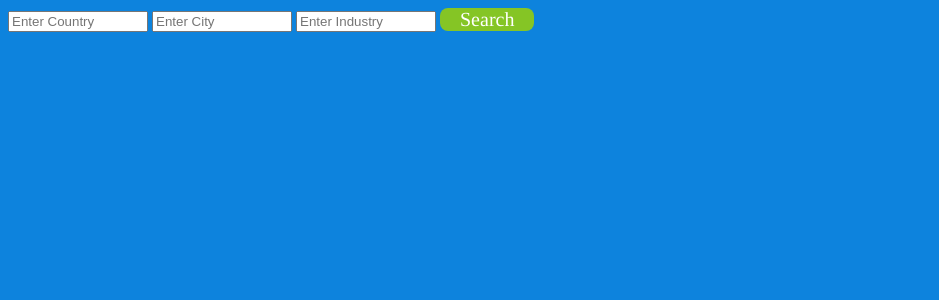
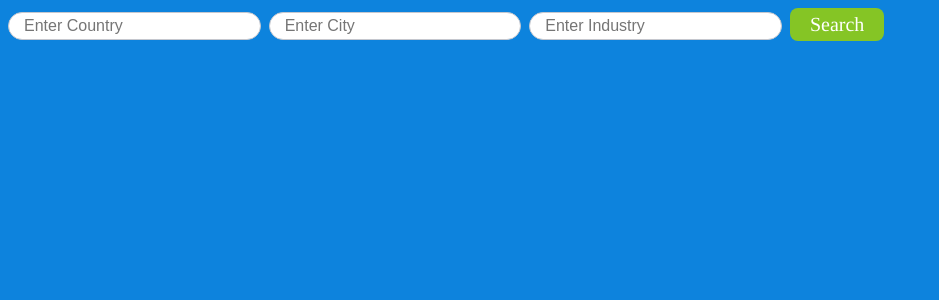
Before and after one commit to zenapotts/HackOff, a PHP site: page /home.html in a window 1280 px wide. Shown: the top 300 px of the page, without its empty margins (0-939 px from the left). Run offline with PHP 8.4, Linux system fonts and the light colour scheme.

Commit message:
Freshbooks Style

```diff
--- a/home.css
+++ b/home.css
@@ -1,25 +1,39 @@
+/*missing magnifying glass in search field*/
+#small-business-search-field{
+width: 20%;
+border-radius: 22px;
+border: 1px solid #c5c7ce;
+font-size: 1.0rem;
+padding: 4px 15px;
+outline: none;
+background: #fff;
+color: #8495a2;
+}
+
 .a{
 	color: #85c525;
 }
 
 .button{
 
-border: 0px solid #85c525;
+border: 0px solid #85C51F;
   font-family: Times;
   color: #ffffff;
   font-size: 20px;
   background: #85c525;
-  padding: 0px 20px 0px 20px;
+  padding: 5px 20px 5px 20px;
   text-decoration: none;
   border-radius: 8px;
+  transition: background-color 0.15s;
 }
 
-input[type=text] {
-    width: 140px;
-    -webkit-transition: width 0.4s ease-in-out;
-    transition: width 0.4s ease-in-out;
-}
 
 body {
 	background-color: #0d83dd;
 }
+
+.search-icon {
+    position: absolute;
+    top: 15px;
+    left: 20px;
+}
--- a/home.html
+++ b/home.html
@@ -1,13 +1,8 @@
 <html>
 <link rel="stylesheet" type="text/css" href="home.css" media="screen" />
 <body>
-
-<input type="text" name="search country" placeholder="Enter Country">
-<input type="text" name="search city" placeholder="Enter City">
-<input type="text" name="search industry" placeholder="Enter Industry">
-
-<button class="button">Search</button>
-
+<pre><input id="small-business-search-field" type="text" class="ui-input" src="/_themes/freshbooks/smux-assets/img/icons/search.svg" placeholder="Enter Country"> <input id="small-business-search-field" type="text" class="ui-input" placeholder="Enter City"> <input id="small-business-search-field" type="text" class="ui-input" placeholder="Enter Industry"> <button class="button">Search</button>
+</pre>
 <a></a>
 </body>
 </html>
```
